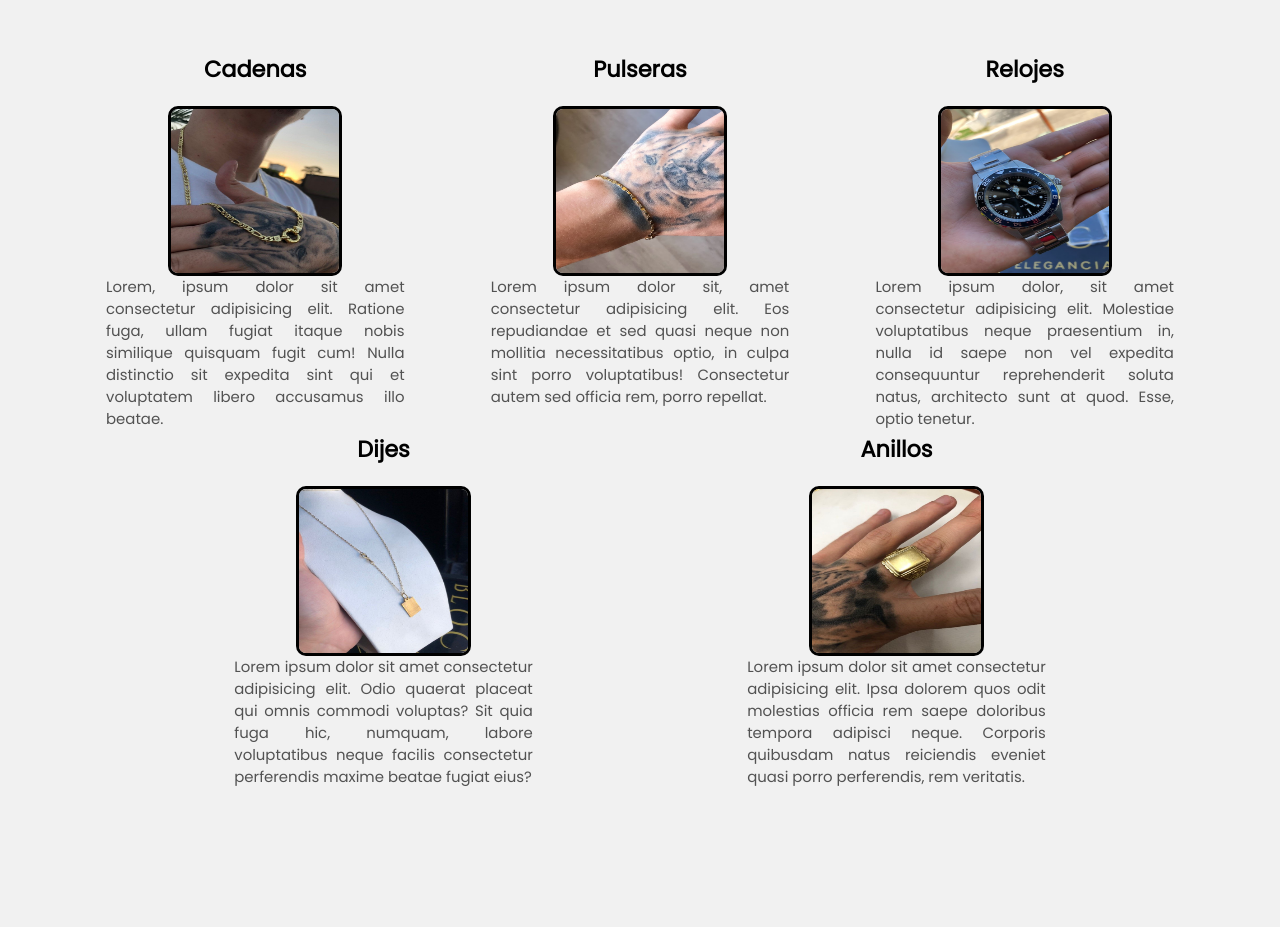
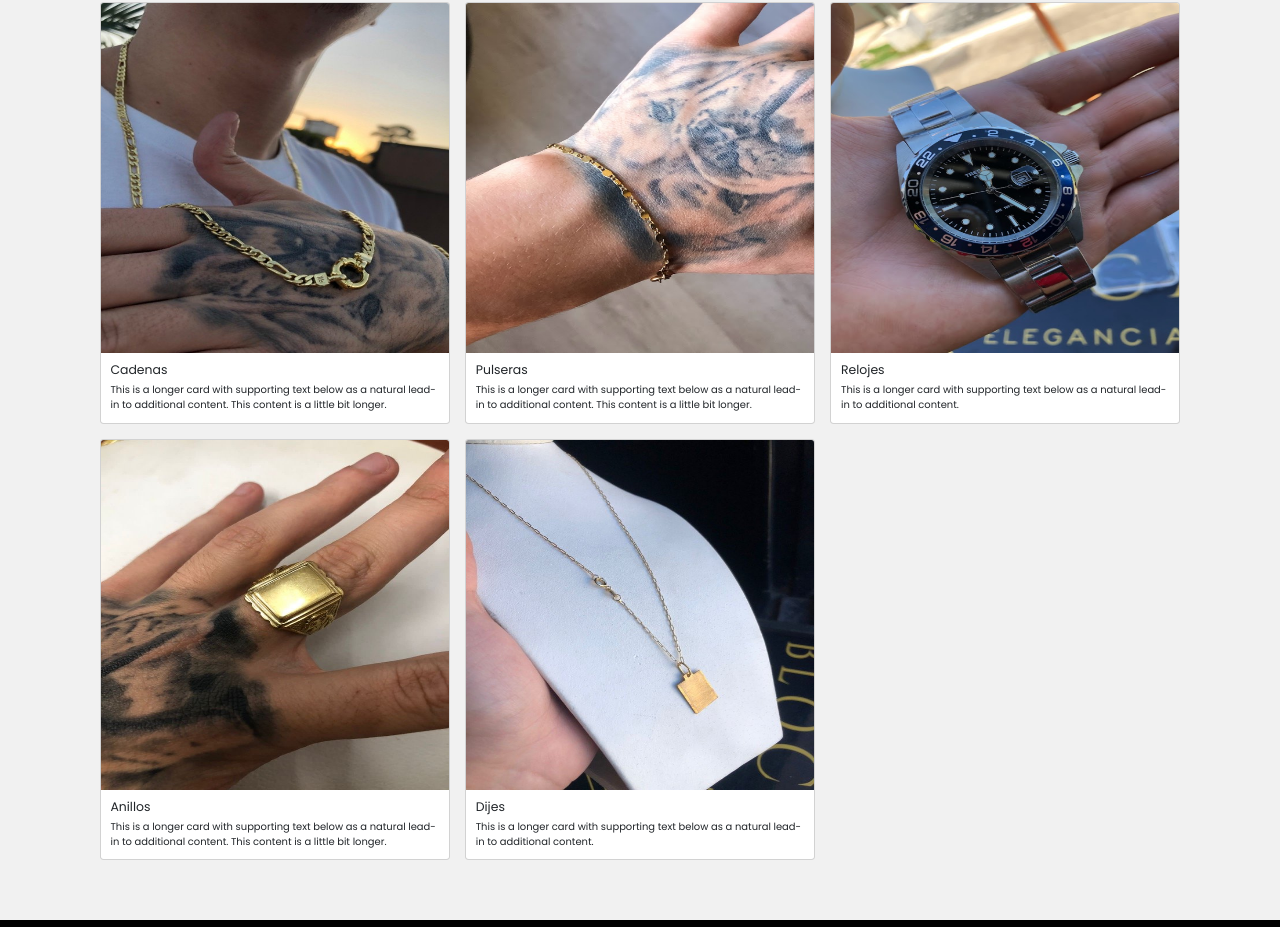
Before and after one commit to marianoperaltaa/Joyeria-Bloccare, a plain HTML site: page pages/productos.html in a window 1280 px wide. Shown: the part 227-1154 px from the top of the page. Drawn offline with nearby package versions, Linux system fonts and the light colour scheme; no server answers.

Commit message:
Se agrego mediante bootstrap un carrusel al index y cards a la seccion de productos

```diff
--- a/CSS/index.css
+++ b/CSS/index.css
@@ -12,6 +12,7 @@ html {
 
 body {
     font-family: 'Poppins', sans-serif;
+    background-color: #F1F1F1;
 }
 
 ul {
@@ -31,11 +32,8 @@ img {
                     /* HEADER */
 
 .mainHeader {
-    background-image: url(../img/banner2.jpg);
-    background-repeat: no-repeat;
-    background-size: cover;
-    background-attachment: fixed;
-    height: 70rem;
+    margin-bottom: 5rem;
+    background-color: black;
 }
 
 .mainHeader nav {
@@ -82,7 +80,6 @@ header nav ul li .menu__link--active {
     border-bottom: 2px solid #DBA159;
     padding-bottom: 1.2rem;
 }
-
                     /* MAIN */
 
 .mainContent {
@@ -299,82 +296,21 @@ header nav ul li .secondaryMenu__links {
 .products {
     background-color: #F1F1F1;
     padding: 0 10rem;
+    margin-bottom: 6rem;
 }
 
 main .products__tittles {
-    font-size: 2rem;
+    margin: 5rem 0;
     text-align: center;
-    padding: 6rem 0;
 }
 
-main .products__types {
-    padding-bottom: 20rem;
-    display: flex;
-    justify-content: space-evenly;
-    flex-wrap: wrap;
-    gap: 8rem;
+main div .col .card {
+    max-width: 350px;
 }
 
-main section .types__chain {
-    width: 30rem;
-    height: 300px;
-    display: flex;
-    flex-direction: column;
-}
-
-main section .types__bracelet {
-    width: 30rem;
-    height: 300px;
-    display: flex;
-    flex-direction: column;
-}
-
-main section .types__clock {
-    width: 30rem;
-    height: 300px;
-    display: flex;
-    flex-direction: column;
-}
-
-main section .types__pendant {
-    width: 30rem;
-    height: 300px;
-    display: flex;
-    flex-direction: column;
-}
-
-main section .types__ring {
-    width: 30rem;
-    height: 300px;
-    display: flex;
-    flex-direction: column;
-}
-
-main section article .cards__tittles {
-    font-size: 1.5rem;
-    text-align: center;
-    padding-bottom: 2rem;
-}
-
-main section article .cards__text {
-    font-size: 1.3rem;
-    display: flex;
-    flex-direction: column;
-    align-items: center;
-}
-
-main section article .cards__text img {
-    border-radius: 1rem;
-    border-style: solid;
-    border-color: black;
-    max-width: 17.5rem;
-    max-height: 170px;
-}
-
-main section article .cards__text p {
-    color: #525252;
-    padding: 2rem 0;
-    text-align: justify;
+main div .col .card img {
+    max-height: 350px;
+    max-width: 350px;
 }
 
                 /* FOOTER PRINCIPAL*/
@@ -566,10 +502,6 @@ main .contactUs__map {
 @media screen and (max-width: 960px) {
 
                     /* INICIO */
-.mainHeader {
-    background-image: none;
-    height: 150px;
-}
 
 .mainHeader nav {
     display: flex;
@@ -673,11 +605,6 @@ main section .personalization__description img {
 }
 
                     /* PRODUCTOS */
-
-.products {
-    padding: 0 0rem;
-}
-
 .secondaryHeader {
     height: 140px;
 }
@@ -701,6 +628,10 @@ header nav .secondaryMenu {
 
 header nav ul li .secondaryMenu__links {
     font-size: 1.3rem;
+}
+
+.products {
+    padding: 0 5rem;
 }
 
 main .products__tittles {
@@ -780,7 +711,15 @@ main .contactUs__map {
 
 }
 }
+                /* MEDIA QUERIE 768PX */
 
+@media screen and (max-width: 768px) {
+                    /*PRODUCTOS*/
+main div .col .card {
+    margin: auto;
+    padding: 0 1rem;
+}
+}
 
                 /* MEDIA QUERIE 480PX */
 
@@ -788,12 +727,6 @@ main .contactUs__map {
 
                     /* INICIO */
                     /* HEADER */
-
-.mainHeader {
-    background-image: none;
-    height: 150px;
-}
-
 .mainHeader nav {
     display: flex;
     flex-direction: column;
--- a/pages/productos.html
+++ b/pages/productos.html
@@ -6,11 +6,12 @@
     <meta name="viewport" content="width=device-width, initial-scale=1.0">
     <title>Productos</title>
     <link rel="shortcut icon" href="../img/icono.jpg">
+    <link href="https://fonts.googleapis.com/css2?family=Poppins:ital,wght@0,300;0,400;1,200&family=Raleway:ital@0;1&family=Roboto:wght@100;300;400;700&display=swap" rel="stylesheet">
+    <link href="https://cdn.jsdelivr.net/npm/bootstrap@5.2.0-beta1/dist/css/bootstrap.min.css" rel="stylesheet" integrity="sha384-0evHe/X+R7YkIZDRvuzKMRqM+OrBnVFBL6DOitfPri4tjfHxaWutUpFmBp4vmVor" crossorigin="anonymous">
     <link rel="stylesheet" href="../CSS/index.css">
-    <link href="https://fonts.googleapis.com/css2?family=Poppins:ital,wght@0,300;0,400;1,200&family=Raleway:ital@0;1&family=Roboto:wght@100;300;400;700&display=swap" rel="stylesheet">
 </head>
 <body>
-    <header class="secondaryHeader">
+    <header class="secondaryHeader ">
         <nav class="secondaryHeader__nav">
             <div class="nav__secondaryLogo">
                 <a href="../index.html">
@@ -40,53 +41,53 @@
         <div class="products__tittles">
             <h1>Productos</h1>
         </div>
-        <section class="products__types">
-            <article class="types__chain">
-                <div class="cards__tittles">
-                    <h2>Cadenas</h2>
+        <div class="row row-cols-1 row-cols-md-3 g-4">
+            <div class="col">
+                <div class="card">
+                    <img src="../img/cadenas.jpeg" class="card-img-top" alt="cadena enchapadas en oro">
+                <div class="card-body">
+                    <h5 class="card-title">Cadenas</h5>
+                    <p class="card-text">This is a longer card with supporting text below as a natural lead-in to additional content. This content is a little bit longer.</p>
                 </div>
-                <div class="cards__text">
-                    <img src="../img/cadenas.jpeg" alt="cadenas enchapadas en oro">
-                    <p>Lorem, ipsum dolor sit amet consectetur adipisicing elit. Ratione fuga, ullam fugiat itaque nobis similique quisquam fugit cum! Nulla distinctio sit expedita sint qui et voluptatem libero accusamus illo beatae.</p>
                 </div>
-            </article>
-            <article class="types__bracelet">
-                <div class="cards__tittles">
-                    <h2>Pulseras</h2>
+            </div>
+            <div class="col">
+                <div class="card">
+                    <img src="../img/pulsera.png" class="card-img-top" alt="pulseras enchapadas en oro">
+                <div class="card-body">
+                    <h5 class="card-title">Pulseras</h5>
+                    <p class="card-text">This is a longer card with supporting text below as a natural lead-in to additional content. This content is a little bit longer.</p>
                 </div>
-                <div class="cards__text">
-                    <img src="../img/pulsera.png" alt="pulsera enchapada en oro">
-                    <p>Lorem ipsum dolor sit, amet consectetur adipisicing elit. Eos repudiandae et sed quasi neque non mollitia necessitatibus optio, in culpa sint porro voluptatibus! Consectetur autem sed officia rem, porro repellat.</p>
                 </div>
-            </article>
-            <article class="types__clock">
-                <div class="cards__tittles">
-                    <h2>Relojes</h2>
+            </div>
+            <div class="col">
+                <div class="card">
+                    <img src="../img/relojes.png" class="card-img-top" alt="reloj tressa">
+                <div class="card-body">
+                    <h5 class="card-title">Relojes</h5>
+                    <p class="card-text">This is a longer card with supporting text below as a natural lead-in to additional content.</p>
                 </div>
-                <div class="cards__text">
-                    <img src="../img/relojes.png" alt="reloj tressa">
-                    <p>Lorem ipsum dolor, sit amet consectetur adipisicing elit. Molestiae voluptatibus neque praesentium in, nulla id saepe non vel expedita consequuntur reprehenderit soluta natus, architecto sunt at quod. Esse, optio tenetur.</p>
                 </div>
-            </article>
-            <article class="types__pendant">
-                <div class="cards__tittles">
-                    <h2>Dijes</h2>
+            </div>
+            <div class="col">
+                <div class="card">
+                    <img src="../img/anillo.jpg" class="card-img-top" alt="anillo enchapado en oro">
+                <div class="card-body">
+                    <h5 class="card-title">Anillos</h5>
+                    <p class="card-text">This is a longer card with supporting text below as a natural lead-in to additional content. This content is a little bit longer.</p>
                 </div>
-                <div class="cards__text">
-                    <img src="../img/dije.jpeg" alt="dije enchapado en oro">
-                    <p>Lorem ipsum dolor sit amet consectetur adipisicing elit. Odio quaerat placeat qui omnis commodi voluptas? Sit quia fuga hic, numquam, labore voluptatibus neque facilis consectetur perferendis maxime beatae fugiat eius?</p>
                 </div>
-            </article>
-            <article class="types__ring">
-                <div class="cards__tittles">
-                    <h2>Anillos</h2>
+            </div>
+            <div class="col">
+                <div class="card">
+                    <img src="../img/dije.jpeg" class="card-img-top" alt="dije enchapado en oro">
+                <div class="card-body">
+                    <h5 class="card-title">Dijes</h5>
+                    <p class="card-text">This is a longer card with supporting text below as a natural lead-in to additional content.</p>
                 </div>
-                <div class="cards__text">
-                    <img src="../img/anillo.jpg" alt="anillo enchapado en oro">
-                    <p>Lorem ipsum dolor sit amet consectetur adipisicing elit. Ipsa dolorem quos odit molestias officia rem saepe doloribus tempora adipisci neque. Corporis quibusdam natus reiciendis eveniet quasi porro perferendis, rem veritatis.</p>
                 </div>
-            </article>
-        </section>
+            </div>
+        </div>
     </main>
     <footer class="secondaryfooter">
         <h3>Nuestras Redes</h3>
@@ -96,6 +97,7 @@
         </div>
         <h4>Copyright - Todos los derechos reservados</h4>
     </footer>
+    <script src="https://cdn.jsdelivr.net/npm/bootstrap@5.2.0-beta1/dist/js/bootstrap.bundle.min.js" integrity="sha384-pprn3073KE6tl6bjs2QrFaJGz5/SUsLqktiwsUTF55Jfv3qYSDhgCecCxMW52nD2" crossorigin="anonymous"></script>
     <script src="https://code.iconify.design/2/2.2.1/iconify.min.js"></script>
     <script src="https://code.iconify.design/2/2.2.1/iconify.min.js"></script>
 </body>
```
Also changed, not shown: index.html (+24 -2 lines), img/bannercadena.jpeg (added), img/bannercadena2.jpeg (added), img/bannercadena3.jpeg (added).
